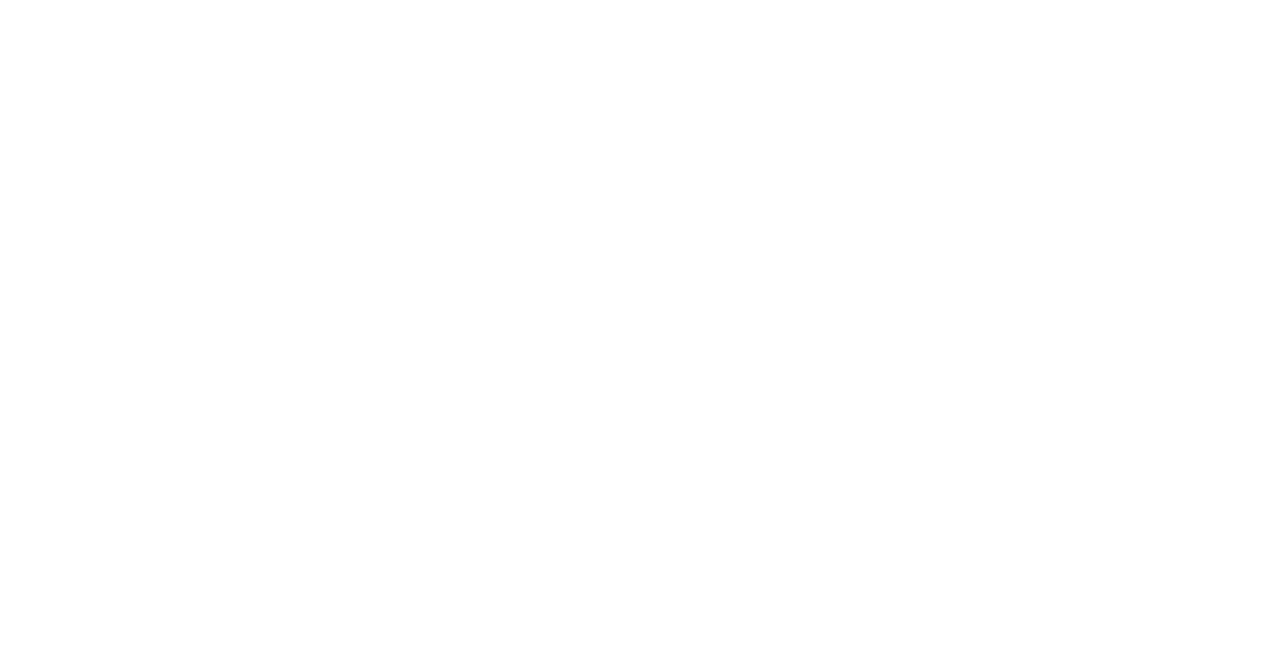
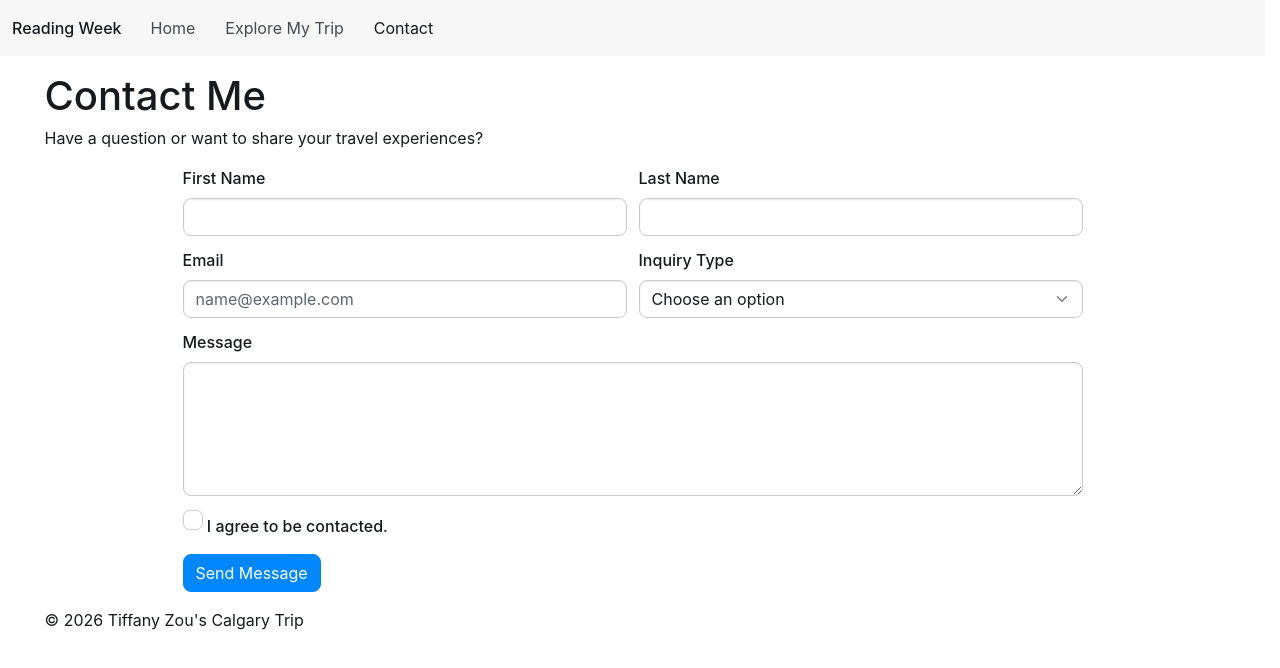
Before and after one commit to Tiffzou/Lab6, a plain HTML site: page contact.html in a window 1280 px wide. Drawn offline with Linux system fonts and the light colour scheme.

Commit message:
Add contact page

```diff
--- a/contact.html
+++ b/contact.html
@@ -0,0 +1,177 @@
+
+<!DOCTYPE html>
+<html lang="en">
+<head>
+    <meta charset="UTF-8">
+    <meta name="viewport" content="width=device-width, initial-scale=1.0">
+    <title>Contact Me</title>
+    <link rel="stylesheet" href="css/bootstrap.min.css">
+    <link rel="stylesheet" href="css/style.css">
+    <script type="module" src="js/bootstrap.bundle.min.js"></script>
+</head>
+
+<body>
+
+    <nav class="navbar md:navbar-expand bg-1 fg-2">
+        <div class="container-fluid">
+
+            <a class="navbar-brand" href="index.html">
+                Reading Week
+            </a>
+
+            <button class="btn-icon navbar-toggler"
+                    type="button"
+                    data-bs-toggle="drawer"
+                    data-bs-target="#navbarNav"
+                    aria-controls="navbarNav"
+                    aria-expanded="false"
+                    aria-label="Toggle navigation">
+                <span class="navbar-toggler-icon"
+                      aria-hidden="true"></span>
+            </button>
+
+            <dialog class="drawer drawer-end"
+                    tabindex="-1"
+                    id="navbarNav"
+                    aria-labelledby="navbarNavLabel">
+
+                <div class="drawer-header">
+                    <h5 class="drawer-title"
+                        id="navbarNavLabel">Menu</h5>
+
+                    <button type="button"
+                            class="btn-close"
+                            data-bs-dismiss="drawer"
+                            aria-label="Close"></button>
+                </div>
+
+                <div class="drawer-body">
+                    <ul class="navbar-nav">
+
+                        <li class="nav-item">
+                            <a class="nav-link"
+                               href="index.html">Home</a>
+                        </li>
+
+                        <li class="nav-item">
+                            <a class="nav-link"
+                               href="index.html#mytrip">
+                                Explore My Trip
+                            </a>
+                        </li>
+
+                        <li class="nav-item">
+                            <a class="nav-link active"
+                               aria-current="page"
+                               href="contact.html">Contact</a>
+                        </li>
+
+                    </ul>
+                </div>
+            </dialog>
+        </div>
+    </nav>
+
+    <main class="container mt-5">
+        <h1>Contact Me</h1>
+        <p>Have a question or want to share your travel experiences?</p>
+
+        <form class="mx-auto" style="max-width: 900px">
+            <div class="row g-4">
+
+                <div class="col-12 md:col-6">
+                    <div class="form-field">
+                        <label for="firstName" class="form-label">
+                            First Name
+                        </label>
+                        <input type="text"
+                               class="form-control"
+                               id="firstName"
+                               name="firstName"
+                               required>
+                    </div>
+                </div>
+
+                <div class="col-12 md:col-6">
+                    <div class="form-field">
+                        <label for="lastName" class="form-label">
+                            Last Name
+                        </label>
+                        <input type="text"
+                               class="form-control"
+                               id="lastName"
+                               name="lastName">
+                    </div>
+                </div>
+
+                <div class="col-12 md:col-6">
+                    <div class="form-field">
+                        <label for="email" class="form-label">
+                            Email
+                        </label>
+                        <input type="email"
+                               class="form-control"
+                               id="email"
+                               name="email"
+                               placeholder="name@example.com"
+                               required>
+                    </div>
+                </div>
+
+                <div class="col-12 md:col-6">
+                    <div class="form-field">
+                        <label for="inquiryType" class="form-label">
+                            Inquiry Type
+                        </label>
+                        <select class="form-control"
+                                id="inquiryType"
+                                name="inquiryType">
+                            <option value="">Choose an option</option>
+                            <option value="travel">Travel Questions</option>
+                            <option value="photos">Photography</option>
+                            <option value="other">Other</option>
+                        </select>
+                    </div>
+                </div>
+
+                <div class="col-12">
+                    <div class="form-field">
+                        <label for="message" class="form-label">
+                            Message
+                        </label>
+                        <textarea class="form-control"
+                                  id="message"
+                                  name="message"
+                                  rows="5"></textarea>
+                    </div>
+                </div>
+
+                <!-- Consent Checkbox -->
+                <div class="col-12">
+                    <div class="form-field">
+                        <label for="consent" class="form-label">
+                            <input type="checkbox"
+                                   class="check"
+                                   id="consent"
+                                   name="consent"
+                                   required>
+                            I agree to be contacted.
+                        </label>
+                    </div>
+                </div>
+
+            </div>
+
+            <button type="submit"
+                    class="btn-solid theme-primary mt-5">
+                Send Message
+            </button>
+        </form>
+    </main>
+
+    <footer class="container mt-5">
+        <p>&copy; 2026 Tiffany Zou's Calgary Trip</p>
+    </footer>
+
+</body>
+</html>
```
Also changed, not shown: index.html (+1 -1 lines).
